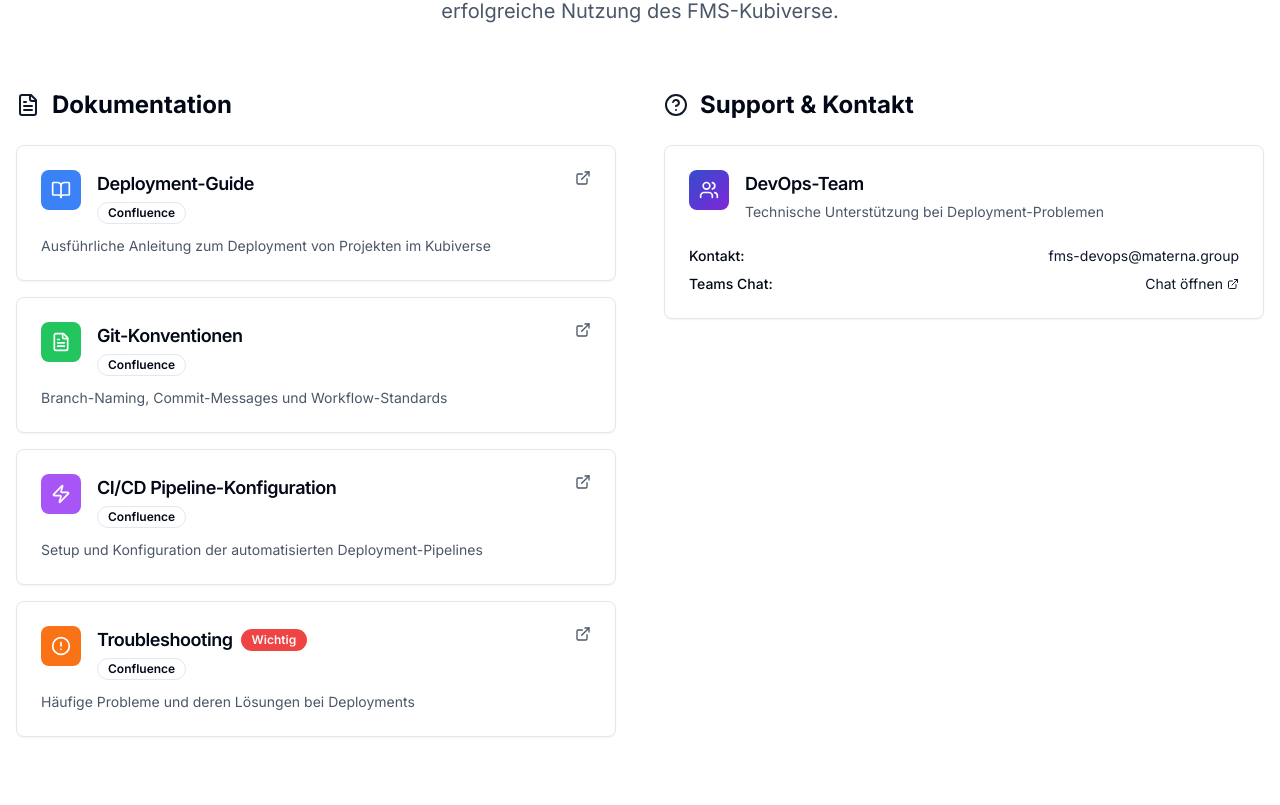
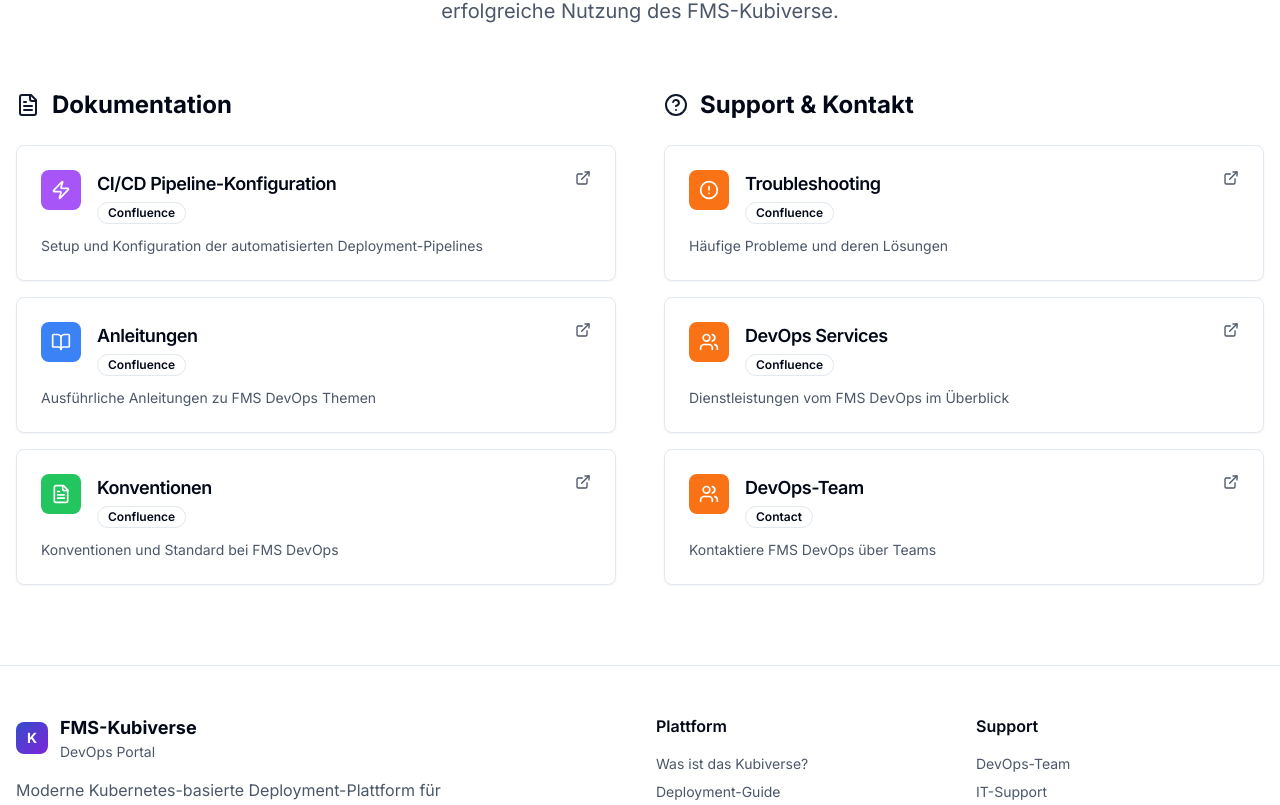
Before and after one commit to Marinek/kubiverse-portal, a React (Vite) app in the folder portal/: page / in a window 1280 px wide. Shown: the part 4154-4959 px from the top of the page. Built offline with nearby package versions, Linux system fonts and the light colour scheme; no server answers.

Commit message:
Update documentationsection

```diff
--- a/portal/src/components/DocumentationSection.tsx
+++ b/portal/src/components/DocumentationSection.tsx
@@ -9,29 +9,12 @@ import {
   FileText,
   Users,
   Zap,
-  AlertCircle
+  AlertCircle,
+  Toolbox
 } from "lucide-react";
 
 export const DocumentationSection = () => {
   const resources = [
-    {
-      icon: BookOpen,
-      title: "Deployment-Guide",
-      description: "Ausführliche Anleitung zum Deployment von Projekten im Kubiverse",
-      type: "Confluence",
-      color: "bg-blue-500",
-      urgent: false,
-      link: import.meta.env.VITE_DOCS_DEPLOYMENT_GUIDE_URL || "#"
-    },
-    {
-      icon: FileText,
-      title: "Git-Konventionen",
-      description: "Branch-Naming, Commit-Messages und Workflow-Standards",
-      type: "Confluence",
-      color: "bg-green-500",
-      urgent: false,
-      link: import.meta.env.VITE_DOCS_GIT_CONVENTIONS_URL || "#"
-    },
     {
       icon: Zap,
       title: "CI/CD Pipeline-Konfiguration",
@@ -42,21 +25,52 @@ export const DocumentationSection = () => {
       link: import.meta.env.VITE_DOCS_CICD_PIPELINE_URL || "#"
     },
     {
-      icon: AlertCircle,
-      title: "Troubleshooting",
-      description: "Häufige Probleme und deren Lösungen bei Deployments",
+      icon: BookOpen,
+      title: "Anleitungen",
+      description: "Ausführliche Anleitungen zu FMS DevOps Themen",
       type: "Confluence",
-      color: "bg-orange-500",
-      urgent: true,
-      link: import.meta.env.VITE_DOCS_TROUBLESHOOTING_URL || "#"
-    }
+      color: "bg-blue-500",
+      urgent: false,
+      link: import.meta.env.VITE_DOCS_DEPLOYMENT_GUIDE_URL || "#"
+    },
+    {
+      icon: FileText,
+      title: "Konventionen",
+      description: "Konventionen und Standard bei FMS DevOps",
+      type: "Confluence",
+      color: "bg-green-500",
+      urgent: false,
+      link: import.meta.env.VITE_DOCS_CONVENTIONS_URL || "#"
+    },
   ];
 
   const contacts = [
     {
+      icon: AlertCircle,
+      title: "Troubleshooting",
+      description: "Häufige Probleme und deren Lösungen",
+      type: "Confluence",
+      color: "bg-orange-500",
+      urgent: false,
+      link: import.meta.env.VITE_DOCS_TROUBLESHOOTING_URL || "#"
+    },
+    {
+      icon:  Users,
+      title: "DevOps Services",
+      description: "Dienstleistungen vom FMS DevOps im Überblick",
+      type: "Confluence",
+      color: "bg-orange-500",
+      urgent: false,
+      link: import.meta.env.VITE_DOCS_FLYER_URL || "#"
+    },
+    {
       icon: Users,
       title: "DevOps-Team",
-      description: "Technische Unterstützung bei Deployment-Problemen",
+      description: "Kontaktiere FMS DevOps über Teams",
+      type: "Contact",
+      color: "bg-orange-500",
+      urgent: false,
+      link: import.meta.env.VITE_TEAMS_CHAT_URL || "#",
       contact: "fms-devops@materna.group"
     }
   ];
@@ -132,49 +146,45 @@ export const DocumentationSection = () => {
               Support & Kontakt
             </h3>
             <div className="space-y-4">
-              {contacts.map((contact, index) => (
-                <Card key={index} className="group hover:shadow-card transition-all duration-300">
-                  <CardHeader>
+              {contacts.map((resource, index) => (
+                <a
+                  key={index}
+                  href={resource.link}
+                  target="_blank"
+                  rel="noopener noreferrer"
+                  className="block group"
+                >
+                  <Card className="hover:shadow-card transition-all duration-300 group-hover:-translate-y-1 h-full cursor-pointer">
+                    <CardHeader className="pb-3">
+                      <div className="flex items-start justify-between">
                         <div className="flex items-start space-x-4">
-                      <div className="w-10 h-10 bg-gradient-primary rounded-lg flex items-center justify-center">
-                        <contact.icon className="w-5 h-5 text-primary-foreground" />
+                          <div className={`w-10 h-10 ${resource.color} rounded-lg flex items-center justify-center`}>
+                            <resource.icon className="w-5 h-5 text-white" />
                           </div>
                           <div className="flex-1">
-                        <CardTitle className="text-lg">{contact.title}</CardTitle>
-                        <CardDescription className="mt-1">
-                          {contact.description}
-                        </CardDescription>
+                            <div className="flex items-center space-x-2">
+                              <CardTitle className="text-lg">{resource.title}</CardTitle>
+                              {resource.urgent && (
+                                <Badge variant="destructive" className="text-xs">
+                                  Wichtig
+                                </Badge>
+                              )}
                             </div>
+                            <Badge variant="outline" className="text-xs mt-1">
+                              {resource.type}
+                            </Badge>
+                          </div>
+                        </div>
+                        <ExternalLink className="w-4 h-4 text-muted-foreground group-hover:text-primary transition-colors" />
                       </div>
                     </CardHeader>
                     <CardContent>
-                    <div className="space-y-2">
-                      <div className="flex items-center justify-between">
-                        <span className="text-sm font-medium">Kontakt:</span>
-                        <a
-                          href={`mailto:${contact.contact}`}
-                          className="text-sm text-primary hover:underline"
-                        >
-                          {contact.contact}
-                        </a>
-                      </div>
-                      {import.meta.env.VITE_TEAMS_CHAT_URL && (
-                        <div className="flex items-center justify-between mt-2">
-                          <span className="text-sm font-medium">Teams Chat:</span>
-                          <a
-                            href={import.meta.env.VITE_TEAMS_CHAT_URL}
-                            target="_blank"
-                            rel="noopener noreferrer"
-                            className="text-sm text-primary hover:underline flex items-center"
-                          >
-                            Chat öffnen
-                            <ExternalLink className="w-3 h-3 ml-1" />
-                          </a>
-                        </div>
-                      )}
-                    </div>
+                      <CardDescription className="text-sm">
+                        {resource.description}
+                      </CardDescription>
                     </CardContent>
                   </Card>
+                </a>
               ))}
             </div>
           </div>
```
Also changed, not shown: 2 other files (tests, documents, lock files or other folders). Lines whose indentation alone changed are shown as unchanged.
